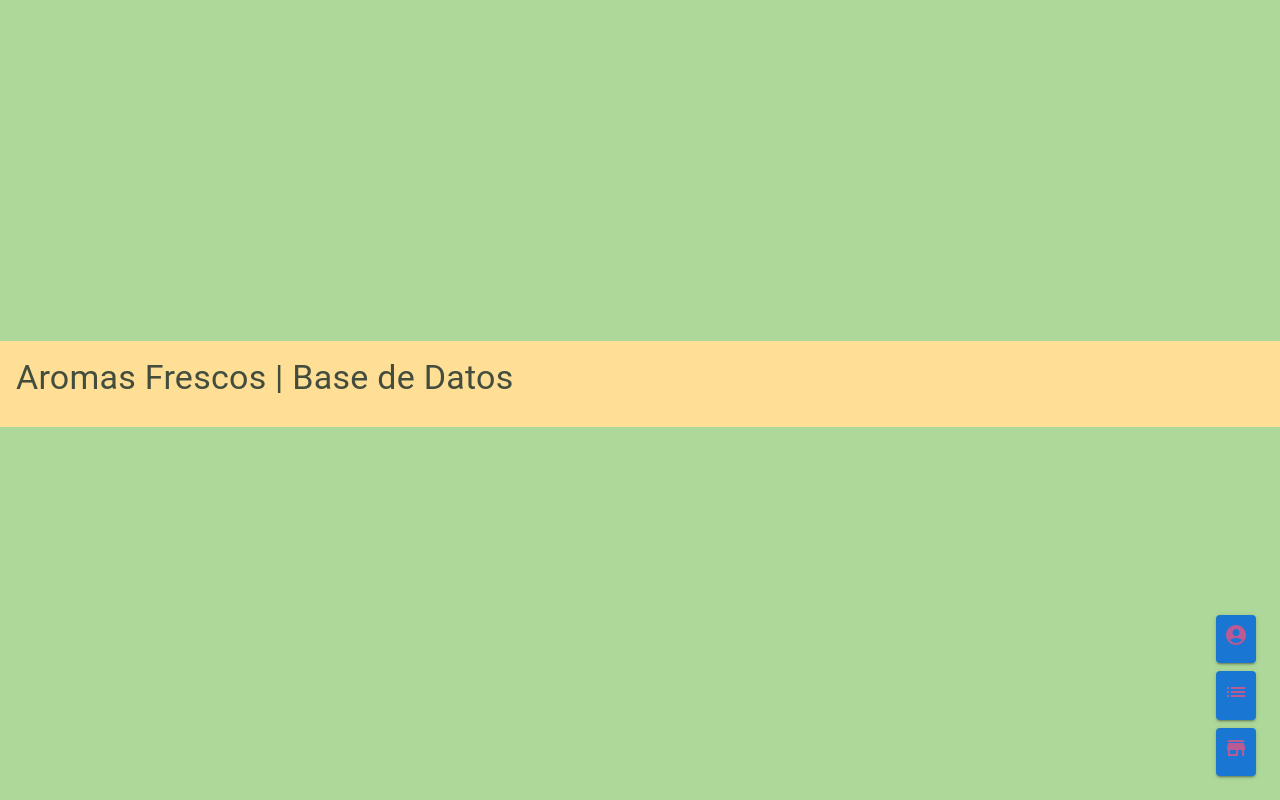
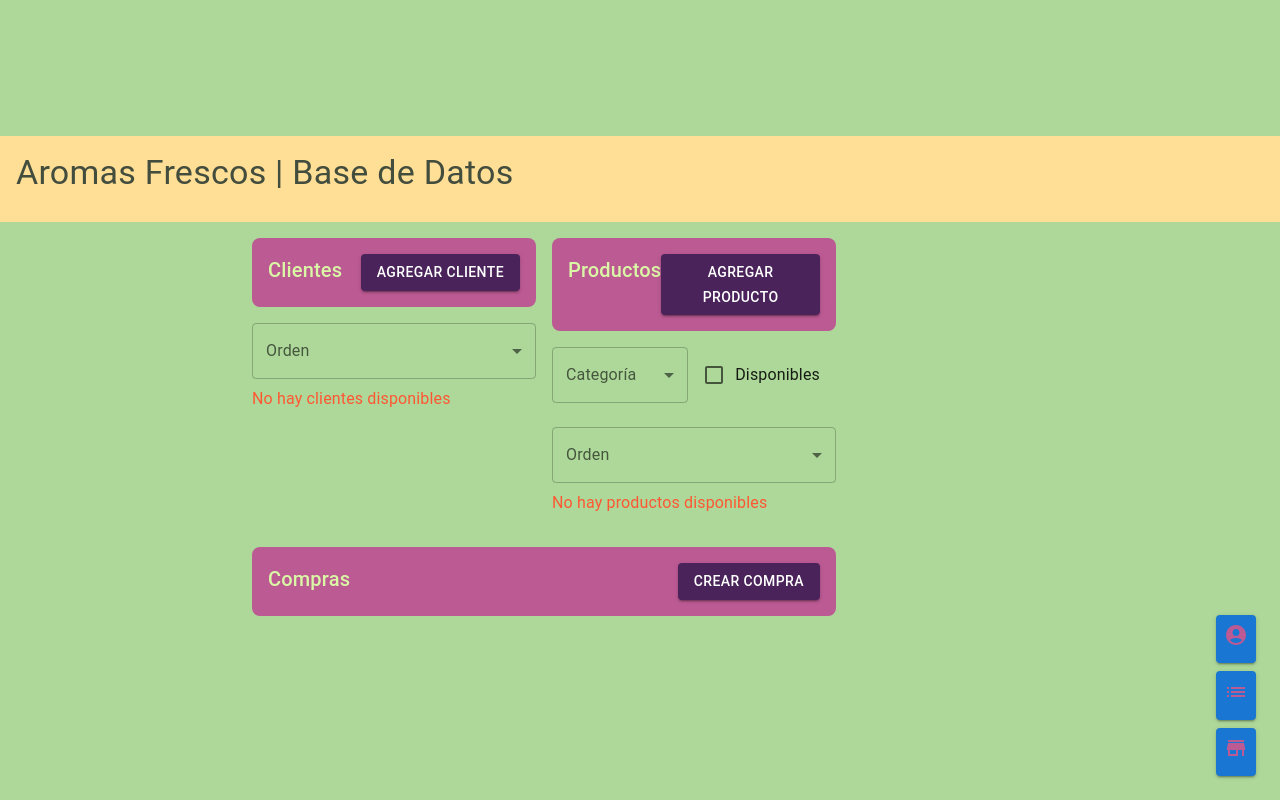
Before and after one commit to adharainfinita/aromas-frescos, a React (Vite) app in the folder front/: page /dashboard in a window 1280 px wide. Built offline with nearby package versions, Linux system fonts and the light colour scheme.

Commit message:
modularizacion

```diff
--- a/front/src/components/Customers.tsx
+++ b/front/src/components/Customers.tsx
@@ -1,19 +1,34 @@
-import { Box, Button, List, ListItem, ListItemText, MenuItem, TextField, Typography } from "@mui/material";
-import { useSelector } from "react-redux";
+import {
+	Box,
+	Button,
+	List,
+	ListItem,
+	ListItemText,
+	MenuItem,
+	TextField,
+	Typography,
+} from "@mui/material";
 import { Link } from "react-router-dom";
-import { RootState } from "../redux/store";
 import { useDispatch } from "react-redux";
 import { orderCustomers } from "../redux/features/clientsSlice";
+import { ICustomer } from "../interfaces/customer";
 
-const Customers: React.FC = () => {
+type customersProps = {
+	customersList: ICustomer[];
+	onButtonClick: (event: 'customer') => void;
+};
+
+const Customers = ({customersList, onButtonClick}:customersProps) => {
 	const dispatch = useDispatch();
-  const customers = useSelector((state: RootState) => state.clients.customers);
-	const handlerCustomerOrderChange = (event: React.ChangeEvent<{value:unknown}>) =>{
+
+	const handlerCustomerOrderChange = (
+		event: React.ChangeEvent<{ value: unknown }>
+	) => {
 		dispatch(orderCustomers(event.target.value as string));
-	}
+	};
 	const customerListItems =
-  customers.length > 0 ? (
-    customers.map((customer) => (
+		customersList.length > 0 ? (
+			customersList.map((customer) => (
 				<ListItem key={customer.customer_id}>
 					<ListItemText
 						primary={customer.customer_name}
@@ -30,12 +45,8 @@ const Customers: React.FC = () => {
 		) : (
 			<Typography color="#FF5733">No hay clientes disponibles</Typography>
 		);
-  const handleSubmit = (event: string) => () => {
 
-  };
-
-  return(
-
+	return (
 		<Box sx={{ flex: 1 }}>
 			<Box
 				sx={{
@@ -53,7 +64,7 @@ const Customers: React.FC = () => {
 				<Button
 					id="clientes"
 					variant="contained"
-							onClick={handleSubmit("customer")}
+					onClick={()=>{onButtonClick("customer")}}
 					sx={{ bgcolor: "#4a235a" }}
 				>
 					Agregar Cliente
@@ -71,7 +82,7 @@ const Customers: React.FC = () => {
 			</TextField>
 			<List>{customerListItems}</List>
 		</Box>
-  )
+	);
 };
 
 export default Customers;
--- a/front/src/components/Dashboard.tsx
+++ b/front/src/components/Dashboard.tsx
@@ -1,18 +1,24 @@
 import { useNavigate } from "react-router-dom";
 import SliderBar from "./SliderBar";
-
 import { useState } from "react";
 import { Box } from "@mui/material";
+import Products from "./Products";
+import Customers from "./Customers";
+import Purchase from "./Purchases";
+import { useSelector } from "react-redux";
+import { RootState } from "../redux/store";
 
 const Dashboard = () => {
+	const products = useSelector((state: RootState) => state.products.products);
+	const customers = useSelector((state: RootState) => state.clients.customers);
+	const purchases = useSelector((state: RootState) => state.purchases.purchases);
+	const navigate = useNavigate();
+	const [_isActive, setActive] = useState<"product" | "customer" | "purchase" | "">("");
 
-	const navigate = useNavigate();
-	const [isActive, setActive] = useState<'product'|'customer'|'purchase'|''>('');
-
-
-
-
-
+	const handleButtonClick = (event: "product" | "customer" | "purchase") => {
+		setActive(event);
+		handleSubmit(event)();
+	};
 
 	const handleSubmit = (event: string) => () => {
 		if (event === "product") {
@@ -34,11 +40,10 @@ const Dashboard = () => {
 					gap: 2,
 				}}
 			>
-
-
+				<Customers customersList={customers} onButtonClick={handleButtonClick}/>
+				<Products productsList={products} onButtonClick={handleButtonClick} />
 			</Box>
-
-
+			<Purchase purchaseList={purchases} customersList={customers} onButtonClick={handleButtonClick}/>
 		</Box>
 	);
 };
--- a/front/src/components/Filters.tsx
+++ b/front/src/components/Filters.tsx
@@ -5,7 +5,7 @@ import { RootState } from "../redux/store";
 
 
 const Filters:React.FC = () => {
-  const products = useSelector((state: RootState) => state.products.products);
+  const products = useSelector((state: RootState) => state.products.originalCopy);
 	const dispatch = useDispatch();
 
 	const handleCategoryChange = (event: React.ChangeEvent<{ value: unknown }>) => {
--- a/front/src/components/Products.tsx
+++ b/front/src/components/Products.tsx
@@ -7,30 +7,28 @@ import {
 	Box,
 	TextField,
 	MenuItem,
+} from "@mui/material";
+import { useDispatch } from "react-redux";
+import { Link } from "react-router-dom";
+import { orderProducts } from "../redux/features/productsSlice";
+import { IProduct } from "../interfaces/product";
+import Filters from "./Filters";
 
-} from "@mui/material";
-import { useSelector, useDispatch } from "react-redux";
-import { RootState } from "../redux/store";
-import { Link } from "react-router-dom";
-import {
-
-	orderProducts,
-} from "../redux/features/productsSlice";
-const Products: React.FC = () => {
-  const dispatch = useDispatch();
-  const products = useSelector((state: RootState) => state.products.products);
-
-
-  const handleSubmit = (event: string) => () => {
-
+type ProductsProps = {
+	productsList: IProduct[];
+	onButtonClick: (event: "product") => void;
 };
 
+const Products = ({ productsList, onButtonClick }: ProductsProps) => {
+	const dispatch = useDispatch();
 
-	const handleProductOrderChange = (event: React.ChangeEvent<{ value: unknown }>) => {
+	const handleProductOrderChange = (
+		event: React.ChangeEvent<{ value: unknown }>
+	) => {
 		dispatch(orderProducts(event.target.value as string));
 	};
-  return(
 
+	return (
 		<Box sx={{ flex: 1 }}>
 			<Box
 				sx={{
@@ -48,13 +46,13 @@ const Products: React.FC = () => {
 				<Button
 					id="productos"
 					variant="contained"
-        onClick={handleSubmit("product")}
+					onClick={() => onButtonClick("product")}
 					sx={{ bgcolor: "#4a235a" }}
 				>
 					Agregar Producto
 				</Button>
 			</Box>
-
+			<Filters />
 			<TextField
 				label="Orden"
 				select
@@ -67,8 +65,8 @@ const Products: React.FC = () => {
 			</TextField>
 
 			<List>
-      {products.length > 0 ? (
-        products.map((product) => (
+				{productsList.length > 0 ? (
+					productsList.map((product) => (
 						<ListItem key={product.product_id}>
 							<ListItemText
 								primary={product.product_name}
@@ -84,13 +82,11 @@ const Products: React.FC = () => {
 						</ListItem>
 					))
 				) : (
-        <Typography color="#FF5733">
-          No hay productos disponibles
-        </Typography>
+					<Typography color="#FF5733">No hay productos disponibles</Typography>
 				)}
 			</List>
 		</Box>
-  )
+	);
 };
 
 export default Products;
--- a/front/src/components/Purchases.tsx
+++ b/front/src/components/Purchases.tsx
@@ -1,18 +1,29 @@
-import { Box, Button, List, ListItem, ListItemText, Typography } from "@mui/material";
-import React from "react";
-import { useSelector } from "react-redux";
+import {
+	Box,
+	Button,
+	List,
+	ListItem,
+	ListItemText,
+	Typography,
+} from "@mui/material";
 import { Link } from "react-router-dom";
-import { RootState } from "../redux/store";
+import { IPurchase } from "../interfaces/purchase";
+
+import { ICustomer } from "../interfaces/customer";
+
+type purchasesProps = {
+	purchaseList: IPurchase[];
+	customersList: ICustomer[];
+	onButtonClick: (event: 'purchase') => void;
+};
+
+const Purchase = ({purchaseList, customersList, onButtonClick}:purchasesProps) => {
 
 
-const Purchase: React.FC = () => {
-  const purchases = useSelector((state: RootState) => state.purchases.purchases);
-	const customers = useSelector((state: RootState) => state.clients.customers);
-
 	const customerMap = new Map(
-		customers.map((customer) => [customer.customer_id, customer.customer_name])
+		customersList.map((customer) => [customer.customer_id, customer.customer_name])
 	);
-  const purchaseListItems = purchases.map((purchase) => {
+	const purchaseListItems = purchaseList.map((purchase) => {
 		const customerName =
 			customerMap.get(purchase.customer_id) || "Cliente desconocido";
 
@@ -28,10 +39,6 @@ const Purchase: React.FC = () => {
 			</ListItem>
 		);
 	});
-
-    const handleSubmit = (event: string) => () => {
-
-    };
 
 	return (
 		<Box sx={{ mt: 3 }}>
@@ -51,7 +58,7 @@ const Purchase: React.FC = () => {
 				<Button
 					id="compras"
 					variant="contained"
-						onClick={handleSubmit("purchase")}
+					onClick={()=>{onButtonClick("purchase")}}
 					sx={{ bgcolor: "#4a235a" }}
 				>
 					Crear compra
@@ -59,7 +66,7 @@ const Purchase: React.FC = () => {
 			</Box>
 			<List>{purchaseListItems}</List>
 		</Box>
-  )
+	);
 };
 
 export default Purchase;
```
Lines whose indentation alone changed are shown as unchanged.
